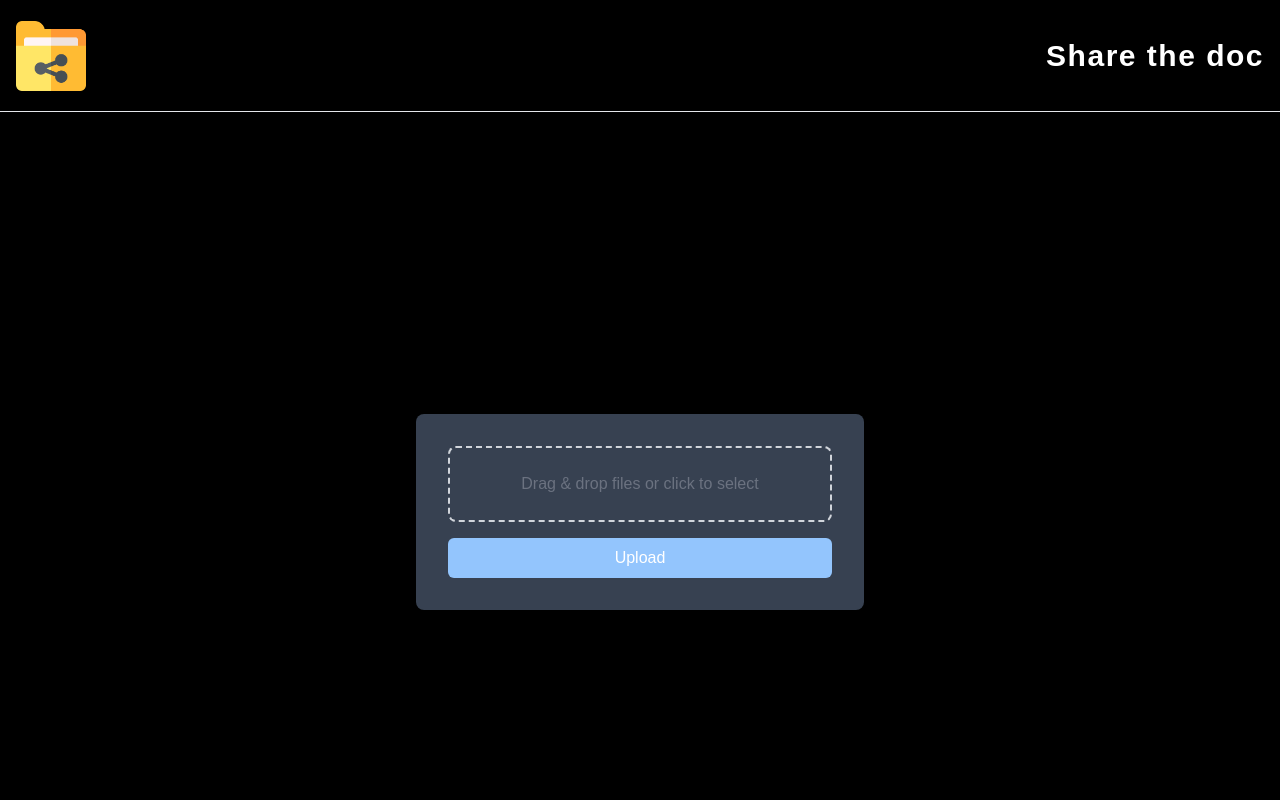
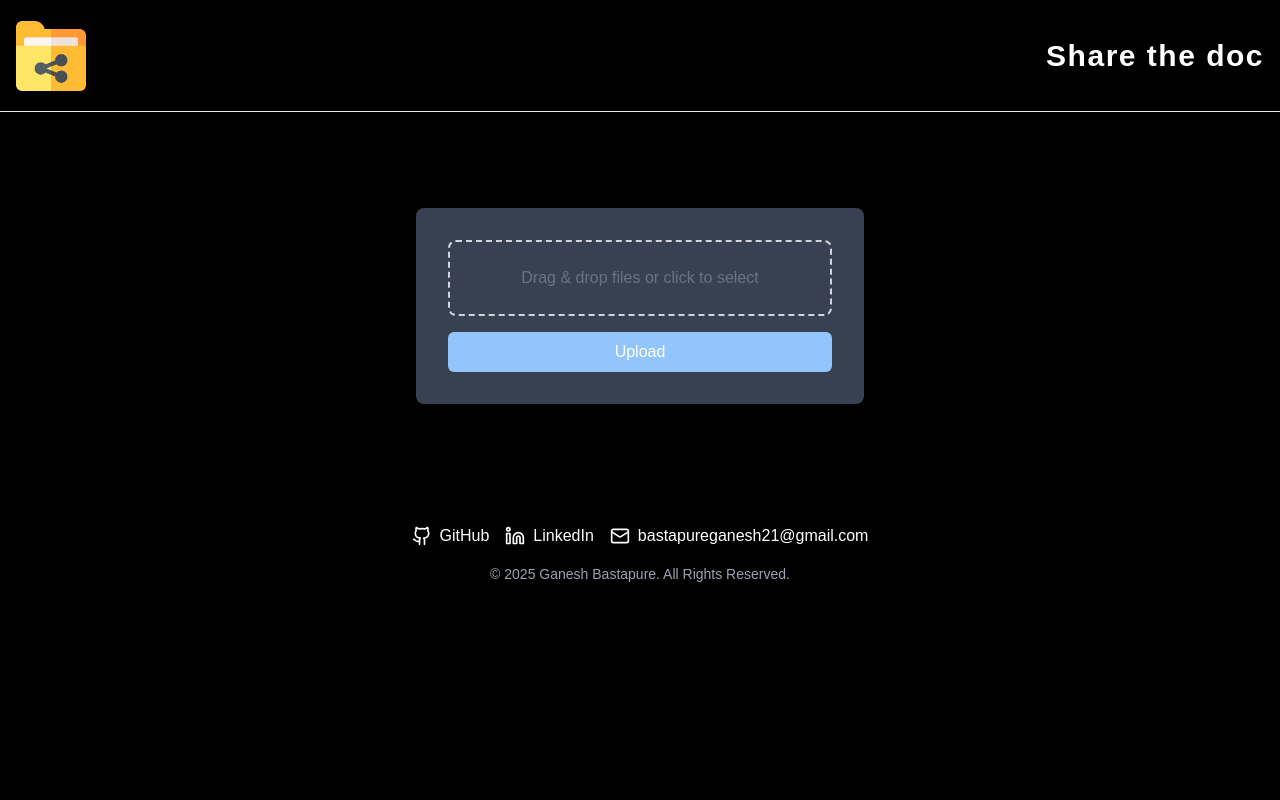
Before and after one commit to TusharLOL/Share-The-Doc, a Next.js app: page / in a window 1280 px wide. Shown: the top 800 px of the page. Built offline with nearby package versions, Linux system fonts and the light colour scheme.

Commit message:
Connecting to DB

```diff
--- a/app/api/upload/route.ts
+++ b/app/api/upload/route.ts
@@ -2,12 +2,15 @@ import { NextResponse } from "next/server";
 import { v2 as cloudinary } from "cloudinary";
 import { createSession } from "@/lib/db";
 import { generateUUID } from "@/lib/uuid";
+import { connectToDatabase } from "@/lib/mongodb";
 
 cloudinary.config({
   cloud_name: process.env.CLOUD_NAME,
   api_key: process.env.CLOUDINARY_KEY,
   api_secret: process.env.CLOUDINARY_SECRET,
 });
+
+connectToDatabase();
 
 // Function to upload a single file to Cloudinary
 const uploadFileToCloudinary = async (file: File) => {
@@ -101,10 +104,8 @@ export async function POST(request: Request) {
       responsePayload["failedFiles"] = failedFiles;
     }
 
-    // Send response early to prevent timeout
     const response = NextResponse.json(responsePayload);
 
-    // Process DB update in background
     await createSession(sessionId, uploadedFiles);
     console.log("✅ Session created!");
 
--- a/app/page.tsx
+++ b/app/page.tsx
@@ -69,11 +69,11 @@ export default function Home() {
         toast.success("Files uploaded successfully!");
         router.push(data.redirectUrl);
       } else {
-        throw new Error(data.message || "Error uploading files");
+        throw new Error(data.message || "Server is slow to respond please try it locally this will not work on vercel");
       }
     } catch (error: any) {
       console.error("Upload error:", error);
-      toast.error("Error uploading files");
+      toast.error("Server is slow to respond please try it locally this will not work on vercel");
     } finally {
       setUploading(false);
     }
@@ -85,7 +85,7 @@ export default function Home() {
   };
 
   return (
-    <div className="flex items-center justify-center min-h-screen p-4">
+    <div className="flex items-center justify-center my-20 p-4">
       <div className="bg-gray-700 p-8 rounded-lg shadow-lg w-full max-w-md">
         <div
           className="border-2 border-dashed border-gray-300 rounded-lg p-6 text-center cursor-pointer"
```
